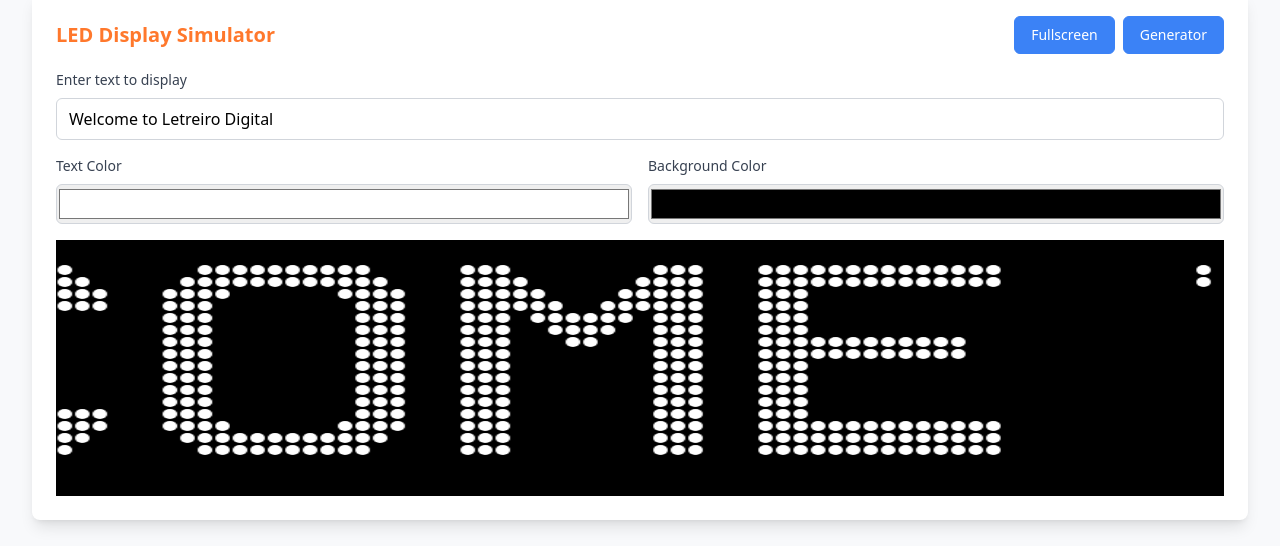
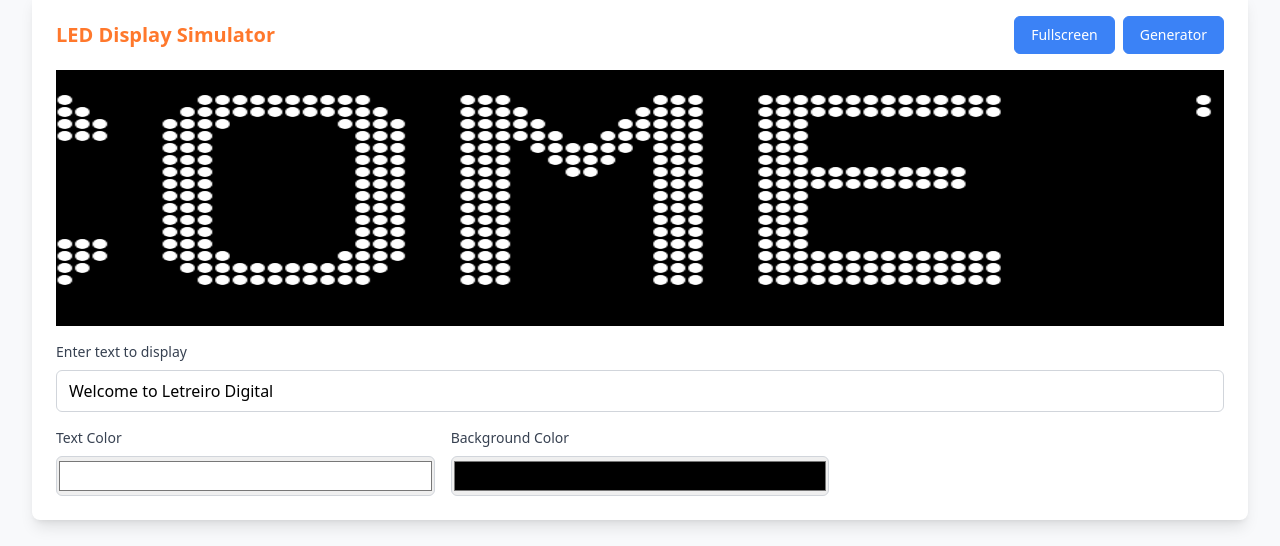
Before and after one commit to outwebfeng/letreiro.org, a Next.js app: page /en/letreiroonlineled in a window 1280 px wide. Shown: the part 252-798 px from the top of the page. Built offline with nearby package versions, Linux system fonts and the light colour scheme; no server answers.

Commit message:
调整 首页的样式，让上面的内容更紧凑一些

```diff
--- a/app/[locale]/(with-header)/(with-footer)/(home)/page.tsx
+++ b/app/[locale]/(with-header)/(with-footer)/(home)/page.tsx
@@ -12,21 +12,23 @@
   return (
     <div className='relative w-full'>
       <div className='relative mx-auto w-full max-w-7xl flex-1 px-4 sm:px-6 lg:px-8'>
-        <div className='mb-8 flex flex-col items-center text-center sm:mb-12 lg:mx-auto'>
-          <h1 className='mb-3 text-2xl font-extrabold text-[#FF782C] sm:mb-4 sm:text-3xl md:text-4xl lg:text-6xl'>
+        <div className='mb-4 flex flex-col items-center text-center sm:mb-6 lg:mx-auto'>
+          <h1 className='mb-2 text-2xl font-extrabold text-[#FF782C] sm:mb-3 sm:text-3xl md:text-4xl lg:text-6xl'>
             {t('title')}
           </h1>
-          <div className='max-w-6xl text-sm font-semibold text-black/70 sm:text-base md:text-lg lg:text-xl'>
+          <div className='max-w-6xl text-xs font-medium text-black/70 sm:text-sm md:text-base'>
             {t('subTitle')}
           </div>
         </div>
 
+        <div className='-mt-2 sm:-mt-4'>
           <MarqueeLED
             availableDisplayModes={['default', 'blur']}
             showSpeedControl={true}
             showFullscreenButton={true}
             showGeneratorButton={true}
           />
+        </div>
 
         <div className='mb-8 space-y-6 sm:mb-12 sm:space-y-8'>
           {/* Features Section */}
--- a/components/MarqueeLED.tsx
+++ b/components/MarqueeLED.tsx
@@ -137,6 +137,27 @@
       </div>
 
       <div className='grid gap-4 auto-rows-min'>
+        {/* LED显示组件 */}
+        <div ref={fullscreenRef} className="w-full h-64 relative">
+          {displayMode === 'led' ? (
+            <TrueLEDDisplay
+              text={config.text}
+              textColor={config.textColor}
+              bgColor={config.bgColor}
+              speed={Math.max(2, 20 - config.speed * 1.8)}
+              isFullscreen={isFullscreen}
+              fullscreenRef={fullscreenRef}
+            />
+          ) : (
+            <LEDDisplay
+              {...config}
+              isFullscreen={isFullscreen}
+              fullscreenRef={fullscreenRef}
+              isLEDMode={displayMode === 'blur'}
+            />
+          )}
+        </div>
+
         {/* 文本输入 */}
         <div className='flex flex-col gap-2'>
           <label htmlFor='led-text' className='text-sm font-medium text-gray-700'>
@@ -152,8 +173,8 @@
           />
         </div>
 
-        {/* 颜色选择器 */}
-        <div className='grid grid-cols-2 gap-4'>
+        {/* 颜色选择器和速度控制 */}
+        <div className='grid grid-cols-3 gap-4'>
           <div className='flex flex-col gap-2'>
             <label htmlFor='text-color' className='text-sm font-medium text-gray-700'>
               {t('textColor')}
@@ -179,7 +200,6 @@
               className='h-10 w-full cursor-pointer rounded-md border border-gray-300'
             />
           </div>
-        </div>
 
           {/* 速度控制 */}
           {showSpeedControl && (
@@ -194,29 +214,10 @@
                 max='10'
                 value={config.speed}
                 onChange={(e) => updateConfig('speed', Number(e.target.value))}
-              className='w-full cursor-pointer'
+                className='h-10 w-full cursor-pointer rounded-md border border-gray-300 px-3 bg-white'
+                style={{ padding: '12px 12px' }}
               />
             </div>
-        )}
-
-        {/* LED显示组件 */}
-        <div ref={fullscreenRef} className="w-full h-64 relative">
-          {displayMode === 'led' ? (
-            <TrueLEDDisplay
-              text={config.text}
-              textColor={config.textColor}
-              bgColor={config.bgColor}
-              speed={Math.max(2, 20 - config.speed * 1.8)}
-              isFullscreen={isFullscreen}
-              fullscreenRef={fullscreenRef}
-            />
-          ) : (
-            <LEDDisplay
-              {...config}
-              isFullscreen={isFullscreen}
-              fullscreenRef={fullscreenRef}
-              isLEDMode={displayMode === 'blur'}
-            />
           )}
         </div>
       </div>
```
Lines whose indentation alone changed are shown as unchanged.
